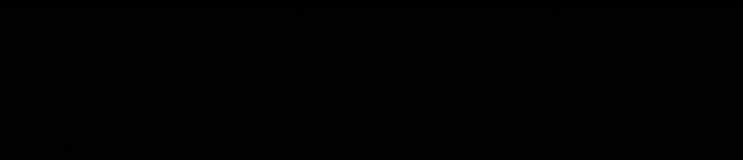
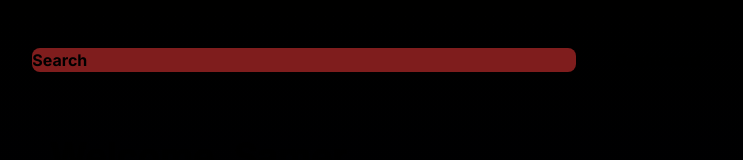
Before and after one commit to SamerSawan/Athanaeum, a Next.js app: page / in a window 1280 px wide. Shown: the top 160 px of the page, without its empty margins (206-949 px from the left). Built offline with nearby package versions, Linux system fonts and the light colour scheme.

Commit message:
started work on the search bar

```diff
--- a/app/components/DashboardRelated/navbar.tsx
+++ b/app/components/navbar.tsx
@@ -3,7 +3,10 @@
 export default function NavBar(){
     return (
     <div className="flex flex-row justify-between w-full font-bold">
-        <span>ATHENIUM</span>
+        <span>ATHENAEUM</span>
+        <div className="bg-red-900 w-1/2 rounded-lg">
+          <span>Search</span>
+        </div>
         <div className="flex flex-row justify-between w-1/3 font-bold">
           <span>Dashboard</span>
           <span>Bookshelves</span>
--- a/app/page.tsx
+++ b/app/page.tsx
@@ -1,4 +1,4 @@
-import NavBar from "./components/DashboardRelated/navbar";
+import NavBar from "./components/navbar";
 import BookCard from "./components/DashboardRelated/bookCard";
 import ReadingGraph, { ReadingData } from "./components/DashboardRelated/readingGraph";
 import QuoteOfTheDay from "./components/DashboardRelated/quoteOfTheDay";
```
